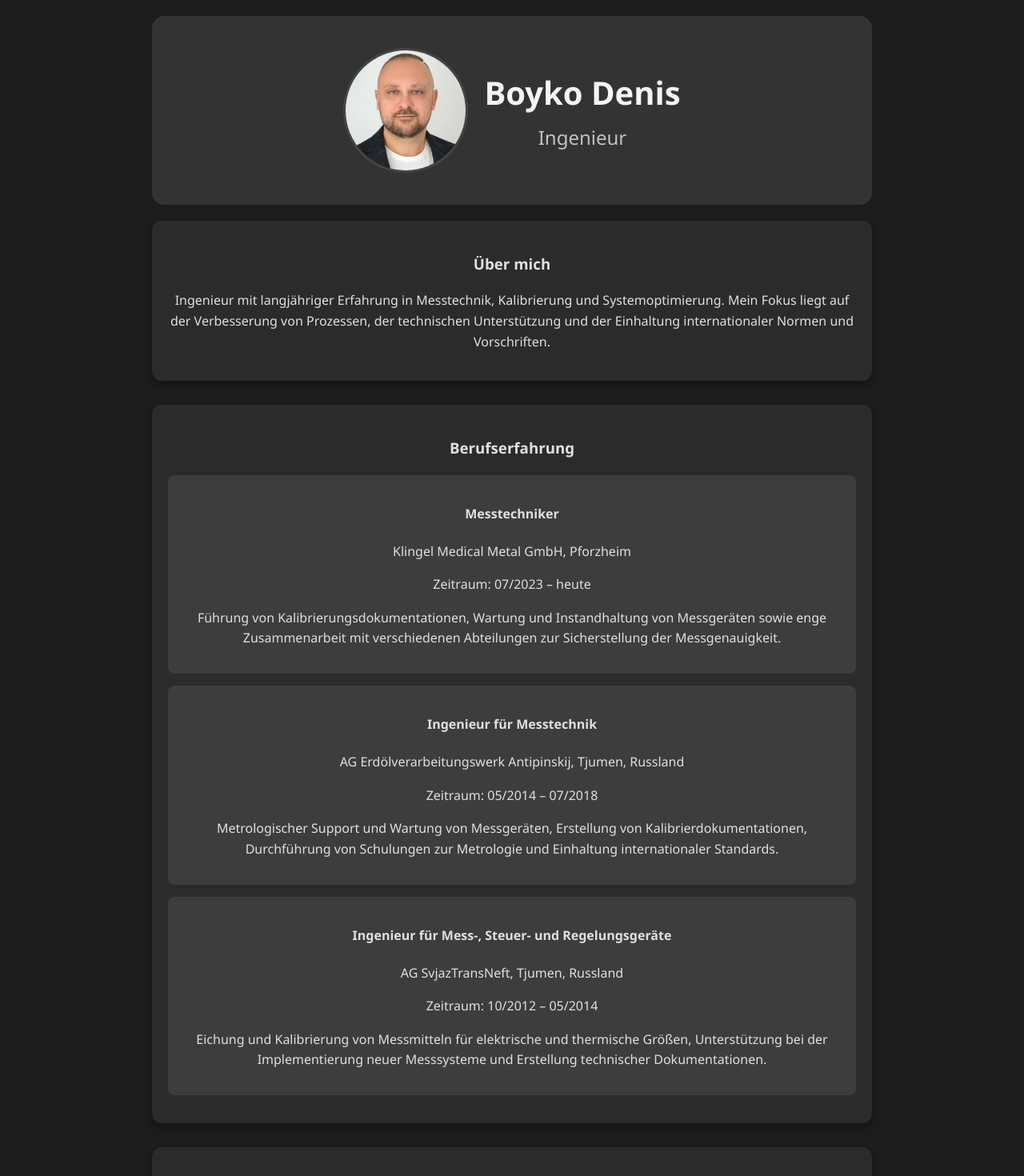
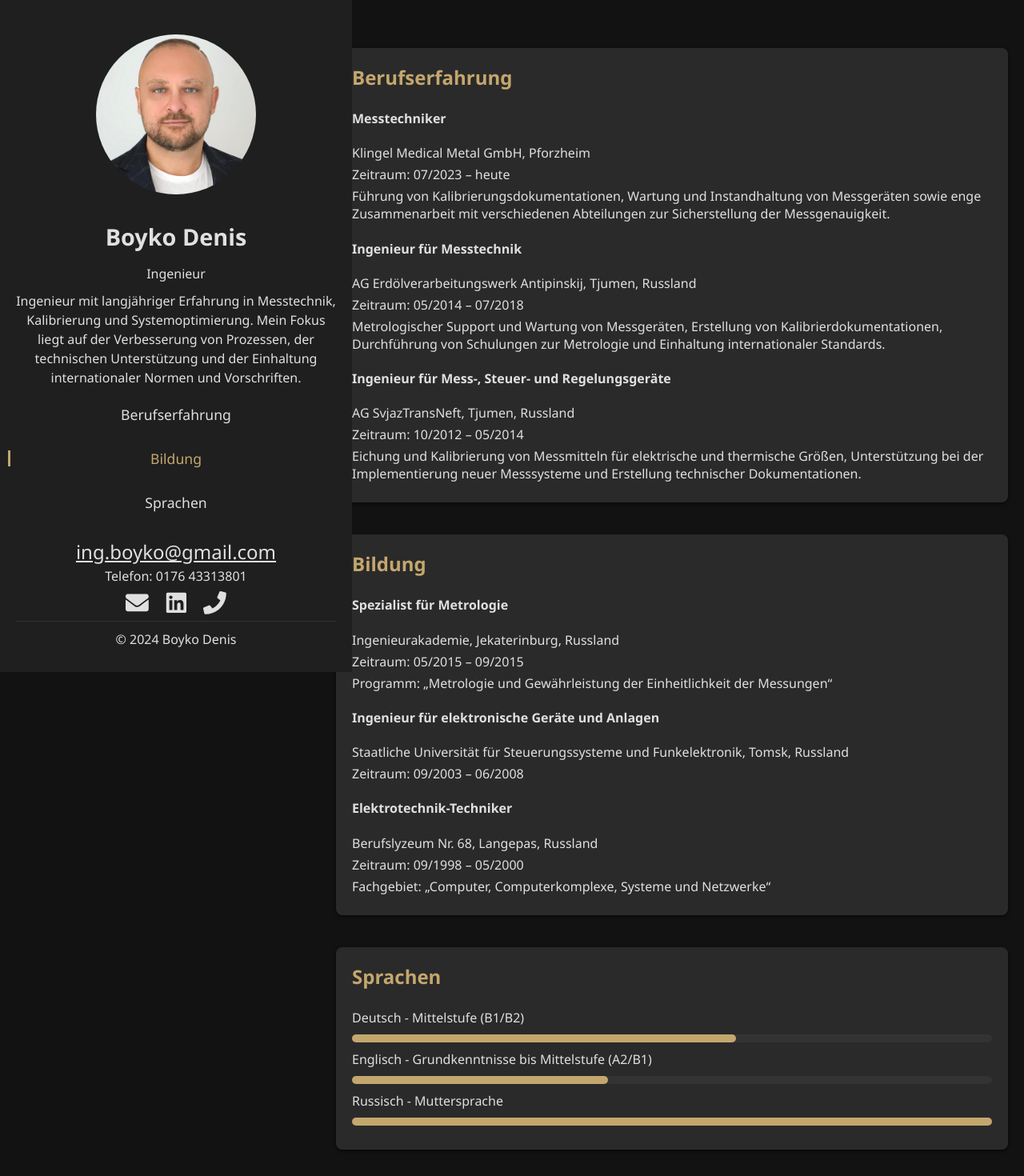
Before and after one commit to runasharp/boyko-denis-portfolio, a React (Create React App) app: page / in a window 1280 px wide. Shown: the top 1470 px of the page at 80% size. Built offline with nearby package versions, Linux system fonts and the light colour scheme.

Commit message:
Updated to the dark/golden version

```diff
--- a/package.json
+++ b/package.json
@@ -10,6 +10,7 @@
     "react": "^18.3.1",
     "react-dom": "^18.3.1",
     "react-helmet": "^6.1.0",
+    "react-icons": "^5.3.0",
     "react-scripts": "5.0.1",
     "web-vitals": "^2.1.4"
   },
--- a/src/App.css
+++ b/src/App.css
@@ -1,98 +1,178 @@
 body {
   margin: 0;
   font-family: 'Segoe UI', Tahoma, Geneva, Verdana, sans-serif;
-  line-height: 1.6;
-  background: #1c1c1c; /* Dark background for a masculine vibe */
-  color: #e0e0e0; /* Lighter text for contrast */
+  background: #121212;
+  color: #e0e0e0;
 }
 
 .App {
-  text-align: center;
-  padding: 20px;
-  max-width: 900px;
-  margin: 0 auto;
+  display: flex;
+  flex-direction: column;
 }
 
-.header {
-  background: #333; /* Dark gray */
-  color: #f5f5f5;
-  padding: 40px 20px;
-  border-radius: 15px;
-  margin-bottom: 20px;
+.layout {
   display: flex;
-  align-items: center;
-  justify-content: center;
 }
 
-.header-content {
+.left-panel {
+  background: #1f1f1f;
+  color: #e0e0e0;
+  width: 400px; /* Increased width */
+  padding: 20px;
+  text-align: center;
+  position: fixed; /* Changed to fixed */
+  top: 0;
+  left: 0;
+  height: 100vh;
   display: flex;
-  align-items: center;
-  gap: 20px;
+  flex-direction: column;
+  justify-content: space-between;
+  z-index: 10;
+  overflow: hidden; /* Prevent scrolling */
 }
 
-.profile-photo {
-  width: 150px;
-  height: 150px;
+.left-panel img {
+  margin-top: 20px; /* Add padding before the image */
+  width: 200px; /* Slightly larger for better prominence */
+  height: 200px;
   border-radius: 50%;
   object-fit: cover;
-  border: 3px solid #444; /* Dark border */
-  transition: transform 0.3s ease;
+  margin-bottom: 10px; /* Increased padding */
+  transition: transform 0.3s ease, border 0.3s ease;
+  border: 3px solid transparent;
 }
 
-.profile-photo:hover {
-  transform: scale(1.05);
+
+.left-panel img:hover {
+  transform: scale(1.1);
+  border: 3px solid #c4a76d; /* Changed to golden color */
 }
 
-.header-text h1 {
-  margin: 0;
-  font-size: 2.5rem;
-  font-weight: 700;
-  color: #f5f5f5;
+.left-panel h3 {
+  margin: 15px 0;
+  font-size: 1.8rem; /* Larger font size */
 }
 
-.header-text h2 {
-  margin: 5px 0 0;
-  font-weight: 300;
-  color: #c2c2c2;
+.left-panel p {
+  margin: 10px 0;
+  font-size: 1rem; /* Standardized font size */
+  line-height: 1.5;
+}
+
+.left-panel nav {
+  position: relative;
+}
+
+.left-panel nav a {
+  display: block;
+  padding: 12px;
+  margin: 5px 0;
+  color: #e0e0e0;
+  text-decoration: none;
+  transition: color 0.3s;
+  position: relative;
+  font-size: 1.1rem; /* Increased font size */
+  margin: 7px 0;
+}
+
+.left-panel nav a:hover,
+.left-panel nav a.active {
+  color: #c4a76d; /* Changed to golden color */
+}
+
+.left-panel nav a.active::before,
+.left-panel nav a:hover::before {
+  content: '';
+  position: absolute;
+  left: -10px;
+  top: 50%;
+  transform: translateY(-50%);
+  width: 3px;
+  height: 20px;
+  background-color: #c4a76d; /* Vertical indicator */
+}
+
+.contact-info {
+  margin-top: 20px;
+}
+
+.contact-info p {
+  margin: 5px 0;
+}
+
+.contact-info a {
+  margin: 0 10px;
+  color: #e0e0e0;
+  font-size: 1.5rem;
+  transition: color 0.3s;
+}
+
+.contact-info a:hover {
+  color: #c4a76d; /* Changed to golden color */
+}
+
+.sidebar-icons a {
+  margin: 0 10px;
+  color: #e0e0e0;
+  font-size: 1.8rem;
+  transition: color 0.3s;
+}
+
+.sidebar-icons a:hover {
+  color: #c4a76d; /* Changed to golden color */
 }
 
 .main {
-  margin-top: 20px;
+  flex: 1;
+  padding: 20px;
+  margin-left: 400px; /* Added to account for the width of the left panel */
+  overflow-y: auto;
 }
 
-section {
-  margin-bottom: 30px;
-}
-
-.about, .workplaces, .contact {
-  background: #2b2b2b; /* Dark background */
+.card {
+  max-width: 800px;
+  margin: 40px auto;
   padding: 20px;
-  border-radius: 12px;
-  box-shadow: 0 4px 8px rgba(0, 0, 0, 0.3);
+  background: #2a2a2a;
+  border-radius: 8px;
+  box-shadow: 0 2px 4px rgba(0, 0, 0, 0.5);
+  text-align: left;
   transition: transform 0.3s ease, box-shadow 0.3s ease;
 }
 
-.about:hover, .workplaces .workplace-card:hover, .contact:hover {
+.card:hover {
   transform: translateY(-5px);
-  box-shadow: 0 8px 16px rgba(0, 0, 0, 0.5);
+  box-shadow: 0 4px 8px rgba(0, 0, 0, 0.5);
 }
 
-.workplace-card {
-  margin: 15px 0;
-  padding: 15px;
-  background: #3d3d3d; /* Slightly lighter dark gray */
-  border-radius: 8px;
-  transition: background 0.3s ease;
+.card h3 {
+  margin-top: 0;
+  font-size: 1.5rem;
+  color: #c4a76d; /* Changed to golden color for category titles */
 }
 
-.workplace-card:hover {
-  background: #505050; /* Darker hover effect */
+.card p {
+  margin: 5px 0;
 }
 
-footer {
-  margin-top: 30px;
-  padding: 15px;
-  background: #333; /* Dark footer */
-  color: #e0e0e0;
-  border-radius: 15px;
+.footer {
+  text-align: center;
+  border-top: 1px solid #333;
+  font-size: 0.9rem;
 }
+
+.language-bar {
+  background-color: #333;
+  border-radius: 5px;
+  height: 10px;
+  margin: 10px 0;
+  position: relative;
+  width: 100%;
+}
+
+.language-bar .fill {
+  background-color: #c4a76d; /* Golden color */
+  border-radius: 5px;
+  height: 100%;
+  position: absolute;
+}
--- a/src/App.js
+++ b/src/App.js
@@ -1,35 +1,87 @@
-import React from 'react';
-import './App.css'; // Ensure you have some CSS for styling
+import React, { useEffect, useState } from 'react';
+import './App.css';
 import { Helmet } from 'react-helmet';
+import { FaEnvelope, FaLinkedin, FaPhone } from 'react-icons/fa';
 
 function App() {
+  const [activeSection, setActiveSection] = useState('about');
+
+  useEffect(() => {
+    const handleScroll = () => {
+      const sections = document.querySelectorAll('section');
+      const scrollPosition = window.scrollY + window.innerHeight / 2;
+      sections.forEach((section) => {
+        if (
+          section.offsetTop <= scrollPosition &&
+          section.offsetTop + section.offsetHeight > scrollPosition
+        ) {
+          setActiveSection(section.id);
+        }
+      });
+    };
+
+    window.addEventListener('scroll', handleScroll);
+    return () => {
+      window.removeEventListener('scroll', handleScroll);
+    };
+  }, []);
+
   return (
     <div className="App">
       <Helmet>
         <title>Boyko Denis - Ingenieur Portfolio</title>
         <meta name="description" content="Portfolio von Boyko Denis, Ingenieur mit umfassender Berufserfahrung in Messtechnik und Systemoptimierung." />
       </Helmet>
-      <header className="header">
-        <div className="header-content">
+      <div className="layout">
+      <aside className="left-panel">
+      <div className="sidebar">
         <img
           src={`${process.env.PUBLIC_URL}/profile.jpg`}
           alt="Profilfoto von Boyko Denis"
-            className="profile-photo"
+          className="profile-photo-large"
         />
-          <div className="header-text">
-            <h1>Boyko Denis</h1>
-            <h2>Ingenieur</h2>
+        <div className="sidebar-section">
+          <h3>Boyko Denis</h3>
+          <p>Ingenieur</p>
+          <p> Ingenieur mit langjähriger Erfahrung in Messtechnik, Kalibrierung und Systemoptimierung. Mein Fokus liegt auf der Verbesserung von Prozessen, der technischen Unterstützung und der Einhaltung internationaler Normen und Vorschriften.
+          </p>
         </div>
+        <nav>
+          {/* <a href="#about" className={activeSection === 'about' ? 'active' : ''}>Über mich</a> */}
+          <a href="#workplaces" className={activeSection === 'workplaces' ? 'active' : ''}>Berufserfahrung</a>
+          <a href="#education" className={activeSection === 'education' ? 'active' : ''}>Bildung</a>
+          <a href="#languages" className={activeSection === 'languages' ? 'active' : ''}>Sprachen</a>
+        </nav>
+        <div className="contact-info">
+          <p>
+            <a href="mailto:ing.boyko@gmail.com">ing.boyko@gmail.com</a><br />
+            Telefon: 0176 43313801
+          </p>
         </div>
-      </header>
+        <div className="sidebar-icons">
+          <a href="mailto:ing.boyko@gmail.com" target="_blank" rel="noopener noreferrer">
+            <FaEnvelope />
+          </a>
+          <a href="https://www.linkedin.com/in/denis-boyko-3a172887/" target="_blank" rel="noopener noreferrer">
+            <FaLinkedin />
+          </a>
+          <a href="tel:+4917643313801">
+            <FaPhone />
+          </a>
+        </div>
+        <footer className="footer">
+          <p>© 2024 Boyko Denis</p>
+        </footer>
+      </div>
+    </aside>
         <main className="main">
-        <section className="about">
+          {/* <section id="about" className="card">
             <h3>Über mich</h3>
             <p>
               Ingenieur mit langjähriger Erfahrung in Messtechnik, Kalibrierung und Systemoptimierung. Mein Fokus liegt auf der Verbesserung von Prozessen, der technischen Unterstützung und der Einhaltung internationaler Normen und Vorschriften.
             </p>
-        </section>
-        <section className="workplaces">
+          </section> */}
+          <section id="workplaces" className="card">
             <h3>Berufserfahrung</h3>
             <div className="workplace-card">
               <h4>Messtechniker</h4>
@@ -56,15 +108,49 @@ function App() {
               </p>
             </div>
           </section>
-        <section className="contact">
-          <h3>Kontakt</h3>
-          <p>Sie können mich gerne kontaktieren unter: <a href="mailto:ing.boyko@gmail.com">ing.boyko@gmail.com</a></p>
-          <p>Telefon: 0176 43313801</p>
+          <section id="education" className="card">
+            <h3>Bildung</h3>
+            <div className="education-card">
+              <h4>Spezialist für Metrologie</h4>
+              <p>Ingenieurakademie, Jekaterinburg, Russland</p>
+              <p>Zeitraum: 05/2015 – 09/2015</p>
+              <p>Programm: „Metrologie und Gewährleistung der Einheitlichkeit der Messungen“</p>
+            </div>
+            <div className="education-card">
+              <h4>Ingenieur für elektronische Geräte und Anlagen</h4>
+              <p>Staatliche Universität für Steuerungssysteme und Funkelektronik, Tomsk, Russland</p>
+              <p>Zeitraum: 09/2003 – 06/2008</p>
+            </div>
+            <div className="education-card">
+              <h4>Elektrotechnik-Techniker</h4>
+              <p>Berufslyzeum Nr. 68, Langepas, Russland</p>
+              <p>Zeitraum: 09/1998 – 05/2000</p>
+              <p>Fachgebiet: „Computer, Computerkomplexe, Systeme und Netzwerke“</p>
+            </div>
+          </section>
+          <section id="languages" className="card">
+            <h3>Sprachen</h3>
+            <div>
+              <p>Deutsch - Mittelstufe (B1/B2)</p>
+              <div className="language-bar">
+                <div className="fill" style={{ width: '60%' }}></div> {/* 60% indicates B1/B2 level */}
+              </div>
+            </div>
+            <div>
+              <p>Englisch - Grundkenntnisse bis Mittelstufe (A2/B1)</p>
+              <div className="language-bar">
+                <div className="fill" style={{ width: '40%' }}></div> {/* 40% indicates A2/B1 level */}
+              </div>
+            </div>
+            <div>
+              <p>Russisch - Muttersprache</p>
+              <div className="language-bar">
+                <div className="fill" style={{ width: '100%' }}></div> {/* 100% indicates native proficiency */}
+              </div>
+            </div>
           </section>
         </main>
-      <footer className="footer">
-        <p>© 2024 Boyko Denis</p>
-      </footer>
+      </div>
     </div>
   );
 }
```
Also changed, not shown: 1 other file (tests, documents, lock files or other folders). Lines whose indentation alone changed are shown as unchanged.
